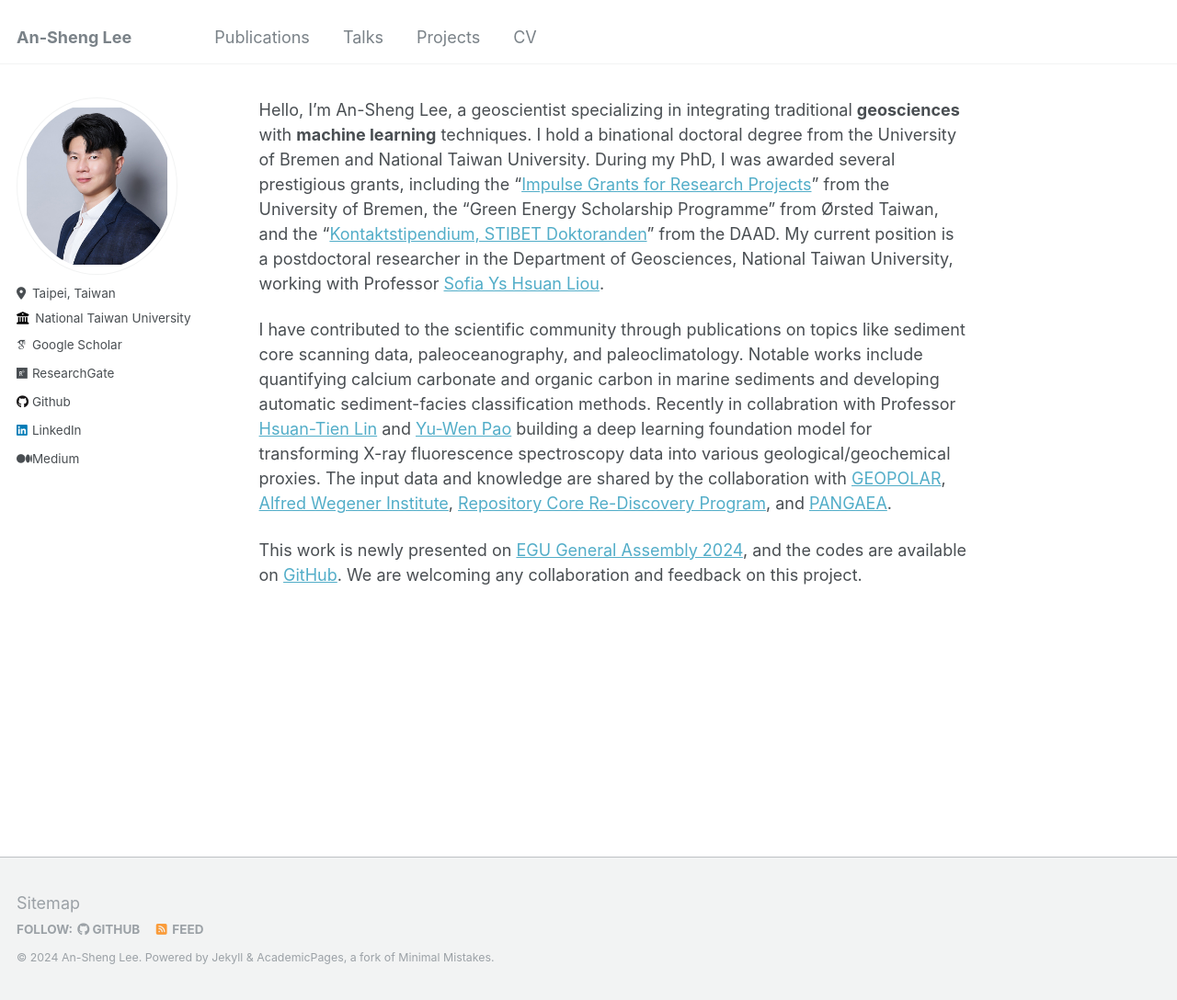
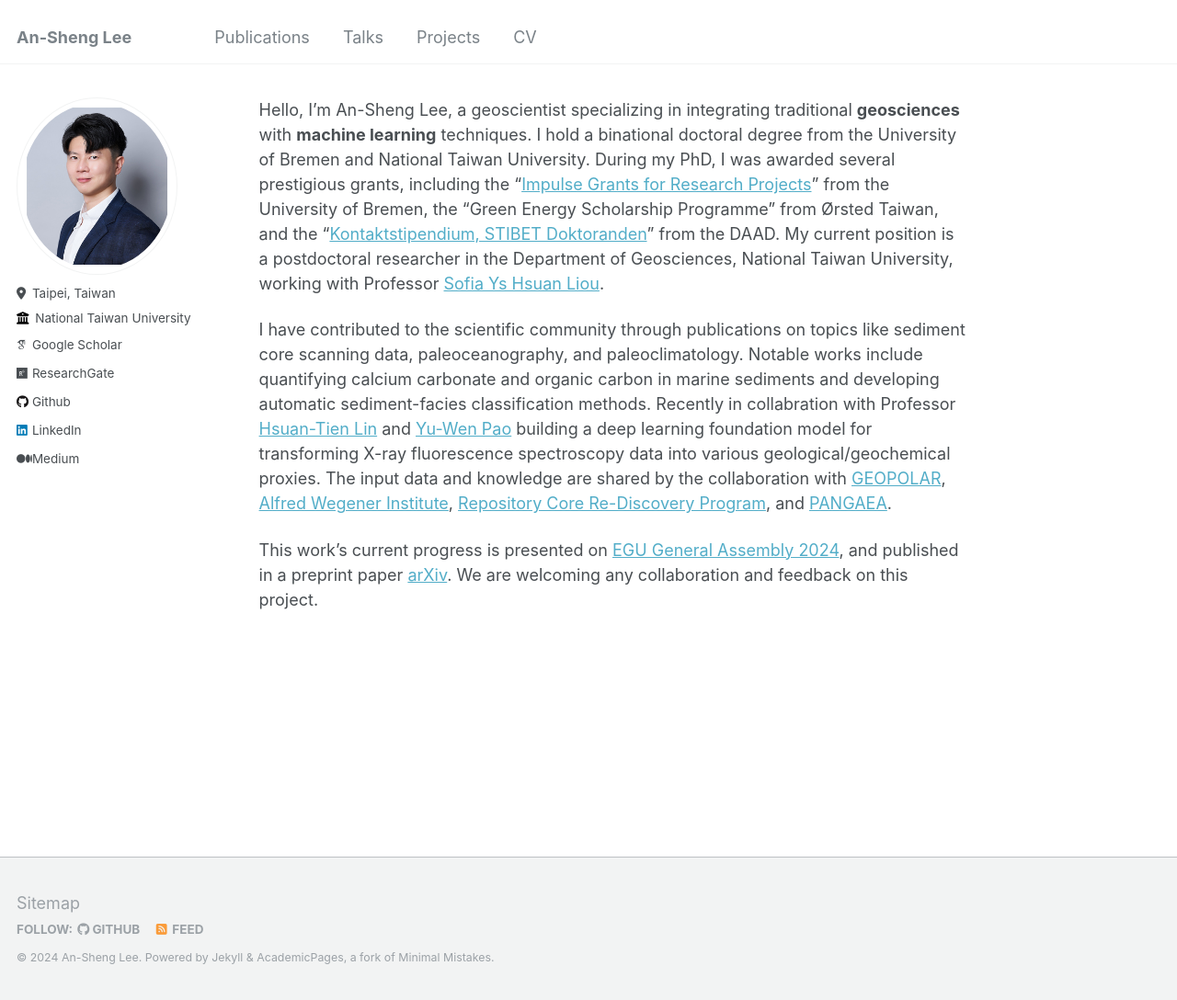
Before and after one commit to dispink/dispink.github.io, a Jekyll site: the page built from _pages/about.md, in a window 1280 px wide and 1088 px high. Shown: the whole window at 92% size. Built offline with Jekyll 4.4.1, drawn with Linux system fonts in a browser that asks for light colours; some web fonts are replaced.

Commit message:
Update about

```diff
--- a/_pages/about.md
+++ b/_pages/about.md
@@ -10,4 +10,4 @@ Hello, I'm An-Sheng Lee, a geoscientist specializing in integrating traditional
 
 I have contributed to the scientific community through publications on topics like sediment core scanning data, paleoceanography, and paleoclimatology. Notable works include quantifying calcium carbonate and organic carbon in marine sediments and developing automatic sediment-facies classification methods. Recently in collabration with Professor [Hsuan-Tien Lin](https://www.csie.ntu.edu.tw/~htlin/) and [Yu-Wen Pao](https://www.linkedin.com/in/pao-yu-wen/) building a deep learning foundation model for transforming X-ray fluorescence spectroscopy data into various geological/geochemical proxies. The input data and knowledge are shared by the collaboration with [GEOPOLAR](https://www.uni-bremen.de/en/ifg/institute/geomorphology-and-polar-research), [Alfred Wegener Institute](https://www.awi.de/en/), [Repository Core Re-Discovery Program](https://j-desc.org/en/record), and [PANGAEA](https://www.pangaea.de/).
 
-This work is newly presented on [EGU General Assembly 2024](https://meetingorganizer.copernicus.org/EGU24/EGU24-4956.html), and the codes are available on [GitHub](https://github.com/dispink/xpt). We are welcoming any collaboration and feedback on this project.
+This work's current progress is presented on [EGU General Assembly 2024](https://meetingorganizer.copernicus.org/EGU24/EGU24-4956.html), and published in a preprint paper [arXiv](https://arxiv.org/abs/2410.12330). We are welcoming any collaboration and feedback on this project.
```
